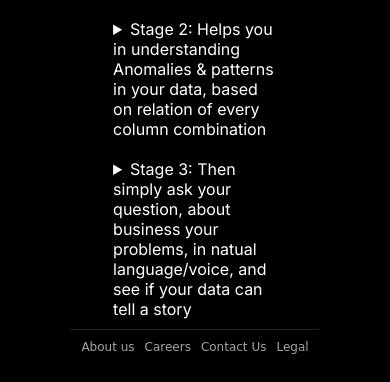
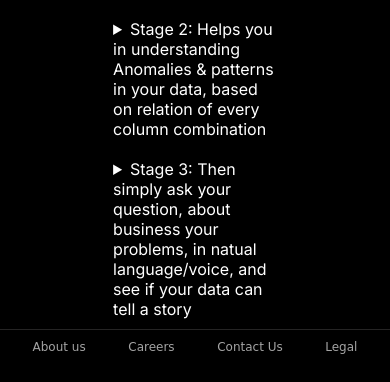
Before and after one commit to crepantherx/testing.statistics.org.in, a Django app: page /demo in a window 390 px wide. Shown: the part 845-1227 px from the top of the page. Run offline with Django 5.2, Linux system fonts and the light colour scheme; some web fonts are replaced.

Commit message:
very good

```diff
--- a/static/css/shared-style.css
+++ b/static/css/shared-style.css
@@ -382,7 +382,7 @@ body > footer {
 
     footer > nav {
     border-top: 1px solid #252424;
-    width: auto;
+    width: 100vw;
     display: grid;
     grid-auto-flow: column;
     place-items: center;
```
